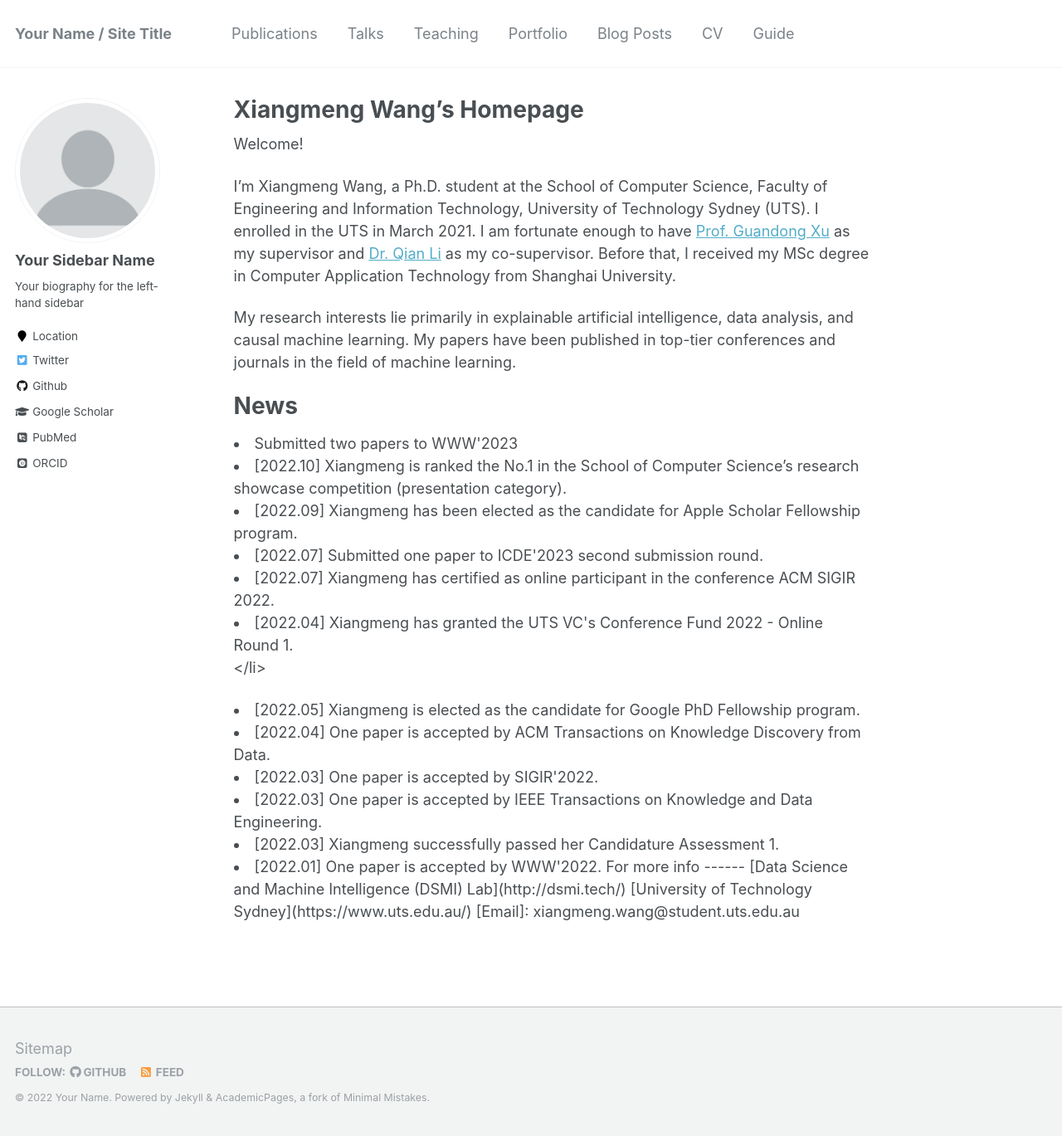
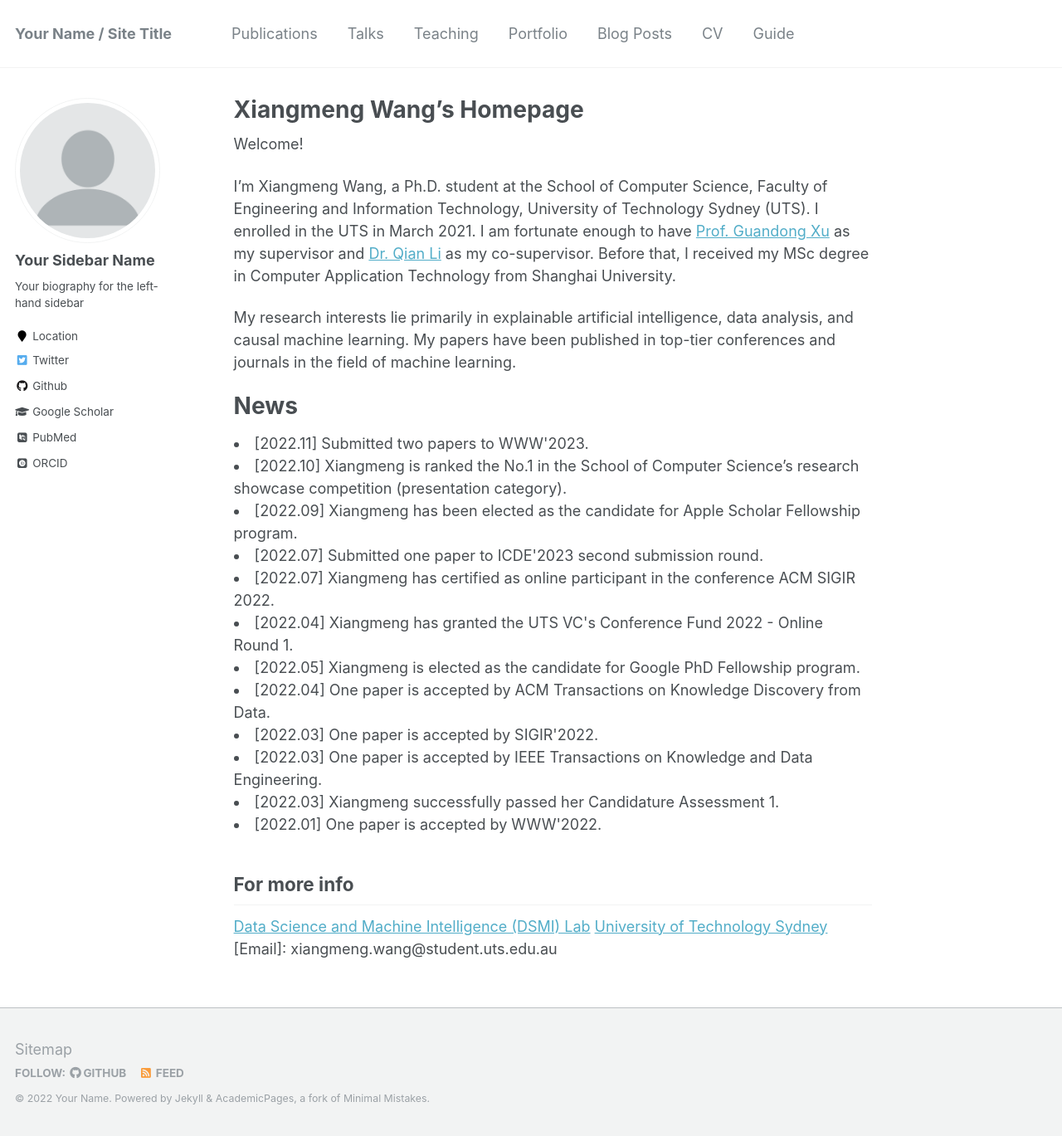
Before and after one commit to Chrystalii/homepage, a Jekyll site: the page built from _pages/about.md, in a window 1280 px wide and 1369 px high. Shown: the whole window at 83% size. Built offline with Jekyll 4.4.1, drawn with Linux system fonts in a browser that asks for light colours; some web fonts are replaced.

Commit message:
Add files via upload

```diff
--- a/_pages/about.md
+++ b/_pages/about.md
@@ -15,18 +15,18 @@ My research interests lie primarily in explainable artificial intelligence, data
 
 News
 ======
-<li>Submitted two papers to WWW'2023</li>
+<li>[2022.11] Submitted two papers to WWW'2023. </li>
 <li>[2022.10] Xiangmeng is ranked the No.1 in the School of Computer Science’s research showcase competition (presentation category).</li>
 <li>[2022.09] Xiangmeng has been elected as the candidate for Apple Scholar Fellowship program.</li>
 <li>[2022.07] Submitted one paper to ICDE'2023 second submission round.</li>
 <li>[2022.07] Xiangmeng has certified as online participant in the conference ACM SIGIR 2022.</li>
-<li>[2022.04] Xiangmeng has granted the UTS VC's Conference Fund 2022 - Online Round 1.</li></li>
+<li>[2022.04] Xiangmeng has granted the UTS VC's Conference Fund 2022 - Online Round 1.</li>
 <li>[2022.05] Xiangmeng is elected as the candidate for Google PhD Fellowship program.</li>
 <li>[2022.04] One paper is accepted by ACM Transactions on Knowledge Discovery from Data.</li>
 <li>[2022.03] One paper is accepted by SIGIR'2022.</li>
 <li>[2022.03] One paper is accepted by IEEE Transactions on Knowledge and Data Engineering.</li>
 <li>[2022.03] Xiangmeng successfully passed her Candidature Assessment 1.</li>
-<li>[2022.01] One paper is accepted by WWW'2022.
+<li>[2022.01] One paper is accepted by WWW'2022.</li>
 
 
 For more info
```
